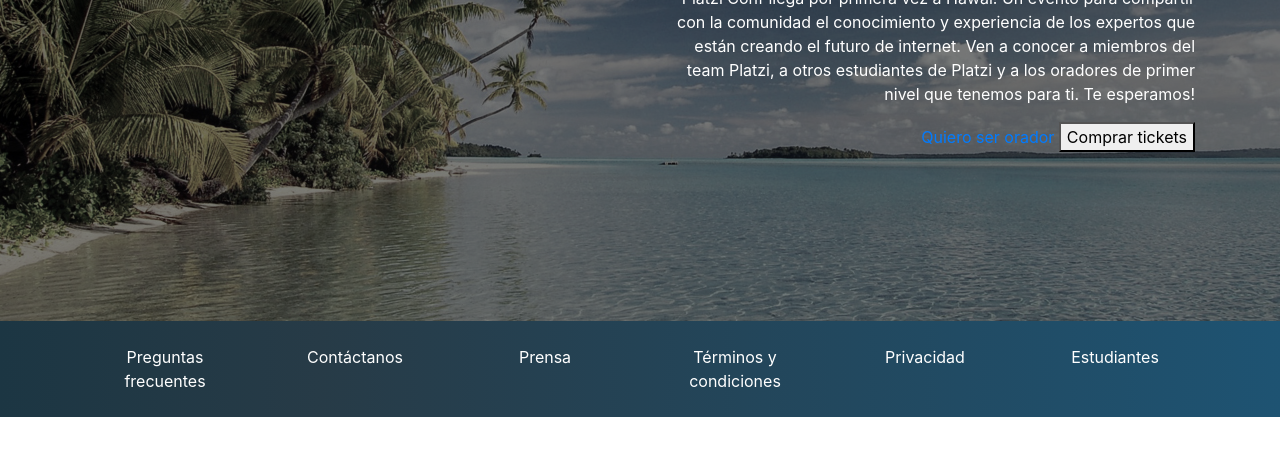
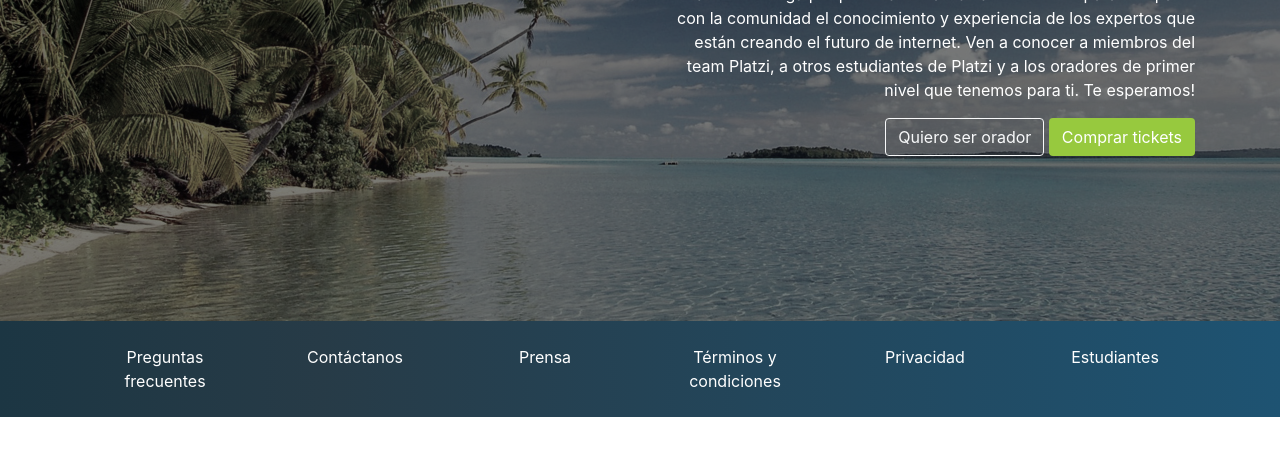
Before and after one commit to edwintrumpet/learning-bootstrap-platzi-conf, a plain HTML site: page index.html in a window 1280 px wide. Shown: the part 295-750 px from the top of the page. Drawn offline with nearby package versions, Linux system fonts and the light colour scheme.

Commit message:
Agregando botones

```diff
--- a/index.css
+++ b/index.css
@@ -1,5 +1,15 @@
 .text-platzi {
     color: #97c93e !important;
+}
+
+.btn-platzi {
+    background-color: #97c93e;
+    color: white;
+}
+
+.btn-platzi:hover {
+    background-color: #7ba532;
+    color: white;
 }
 
 #header img {
--- a/index.html
+++ b/index.html
@@ -73,8 +73,8 @@
                     de primer nivel que tenemos para ti.
                     Te esperamos!
                   </p>
-                  <a href="#">Quiero ser orador</a>
-                  <button type="button">Comprar tickets</button>
+                  <a href="#" class="btn btn-outline-light">Quiero ser orador</a>
+                  <button type="button" class="btn btn-platzi">Comprar tickets</button>
                 </div>
               </div>
             </div>
```
